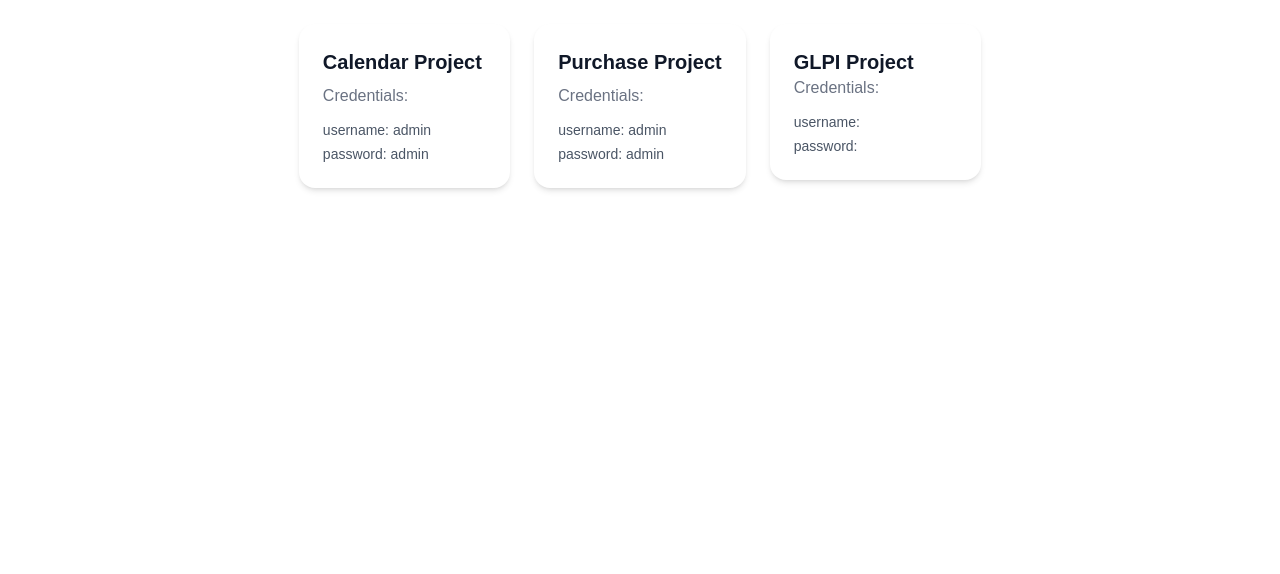
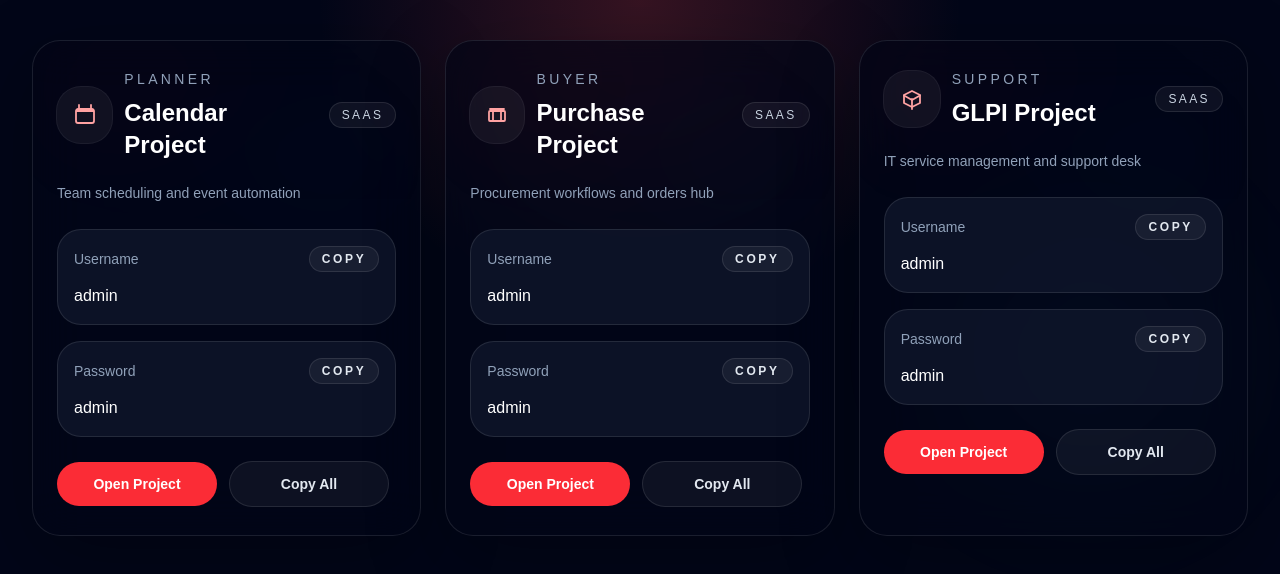
Before and after one commit to Ademskibi/Vps-next, a Next.js app: page / in a window 1280 px wide. Shown: the top 574 px of the page. Built offline with nearby package versions, Linux system fonts and the light colour scheme.

Commit message:
fix design

```diff
--- a/app/layout.tsx
+++ b/app/layout.tsx
@@ -1,22 +1,17 @@
 import type { Metadata } from "next";
-import { Geist, Geist_Mono } from "next/font/google";
+import { Geist } from "next/font/google";
 import "./globals.css";
-import Link from "next/dist/client/link";
 
 const geistSans = Geist({
   variable: "--font-geist-sans",
   subsets: ["latin"],
 });
 
-const geistMono = Geist_Mono({
-  variable: "--font-geist-mono",
-  subsets: ["latin"],
-});
+export const metadata: Metadata = {
+  title: "Admin Dashboard",
+  description: "Modern SaaS-style project dashboard",
+};
 
-export const metadata: Metadata = {
-  title: "Create Next App",
-  description: "Generated by create next app",
-};
 export default function RootLayout({
   children,
 }: Readonly<{
@@ -24,65 +19,8 @@
 }>) {
   return (
     <html lang="en">
-      <body className="min-h-full bg-gray-100 dark:bg-gray-950 flex items-center justify-center p-6">
-
-        <ul className="grid gap-6 sm:grid-cols-2 lg:grid-cols-3">
-
-          {/* Card 1 */}
-          <li>
-            <div className="bg-white dark:bg-gray-900 rounded-2xl p-6 shadow-md hover:shadow-xl transform hover:scale-105 transition-all duration-300 cursor-pointer">
-              <h3 className="text-xl font-semibold text-gray-900 dark:text-white mb-2">
-                Calendar Project
-              </h3>
-
-              <p className="text-gray-500 dark:text-gray-400 mb-3">
-                Credentials:
-              </p>
-
-              <ul className="text-sm text-gray-600 dark:text-gray-300 space-y-1">
-                <li>username: admin</li>
-                <li>password: admin</li>
-              </ul>
-            </div>
-          </li>
-
-          {/* Card 2 */}
-          <li>
-           <Link href="/calendar"> <div className="bg-white dark:bg-gray-900 rounded-2xl p-6 shadow-md hover:shadow-xl transform hover:scale-105 transition-all duration-300 cursor-pointer">
-              <h3 className="text-xl font-semibold text-gray-900 dark:text-white mb-2">
-                Purchase Project
-              </h3>
-
-              <p className="text-gray-500 dark:text-gray-400 mb-3">
-                Credentials:
-              </p>
-
-              <ul className="text-sm text-gray-600 dark:text-gray-300 space-y-1">
-                <li>username: admin</li>
-                <li>password: admin</li>
-              </ul>
-            </div>
-            </Link>
-          </li>
-
-          {/* Card 3 */}
-          <li>
-            <div className="bg-white dark:bg-gray-900 rounded-2xl p-6 shadow-md hover:shadow-xl transform hover:scale-105 transition-all duration-300 cursor-pointer">
-              <h3 className="text-xl font-semibold text-gray-900 dark:text-white">
-                GLPI Project
-              </h3>
-                 <p className="text-gray-500 dark:text-gray-400 mb-3">
-                Credentials:
-              </p>
-              <ul className="text-sm text-gray-600 dark:text-gray-300 space-y-1">
-                <li>username: </li>
-                <li>password: </li>
-              </ul>
-            </div>
-          </li>
-
-        </ul>
-
+      <body className={`${geistSans.variable} font-sans min-h-full bg-[#050505] text-slate-100 antialiased`}>
+        {children}
       </body>
     </html>
   );
--- a/app/page.tsx
+++ b/app/page.tsx
@@ -1,65 +1,163 @@
-import Image from "next/image";
+"use client";
+
+import Link from "next/link";
+import { useState } from "react";
+
+const projects = [
+  {
+    id: "calendar",
+    title: "Calendar Project",
+    subtitle: "Team scheduling and event automation",
+    link: "8080",
+    role: "Planner",
+    username: "admin",
+    password: "admin",
+    icon: (
+      <svg viewBox="0 0 24 24" fill="none" className="h-6 w-6" aria-hidden="true">
+        <path d="M6 2v4M18 2v4M4 8h16M5 20h14a2 2 0 0 0 2-2V8a2 2 0 0 0-2-2H5a2 2 0 0 0-2 2v10a2 2 0 0 0 2 2Z" stroke="currentColor" strokeWidth="1.8" strokeLinecap="round" strokeLinejoin="round" />
+      </svg>
+    ),
+  },
+  {
+    id: "purchase",
+    title: "Purchase Project",
+    subtitle: "Procurement workflows and orders hub",
+    link: "8070",
+    role: "Buyer",
+    username: "admin",
+    password: "admin",
+    icon: (
+      <svg viewBox="0 0 24 24" fill="none" className="h-6 w-6" aria-hidden="true">
+        <path d="M5 6h14M8 6v12M16 6v12" stroke="currentColor" strokeWidth="1.8" strokeLinecap="round" strokeLinejoin="round" />
+        <path d="M5 18h14a1 1 0 0 0 1-1V9a1 1 0 0 0-1-1H5a1 1 0 0 0-1 1v8a1 1 0 0 0 1 1Z" stroke="currentColor" strokeWidth="1.8" />
+      </svg>
+    ),
+  },
+  {
+    id: "glpi",
+    title: "GLPI Project",
+    subtitle: "IT service management and support desk",
+    link: ":8082",
+    role: "Support",
+    username: "admin",
+    password: "admin",
+    icon: (
+      <svg viewBox="0 0 24 24" fill="none" className="h-6 w-6" aria-hidden="true">
+        <path d="M12 4l8 4v8l-8 4-8-4V8l8-4Z" stroke="currentColor" strokeWidth="1.8" strokeLinecap="round" strokeLinejoin="round" />
+        <path d="M12 22V12" stroke="currentColor" strokeWidth="1.8" strokeLinecap="round" />
+        <path d="M20 8.5l-8 4.5-8-4.5" stroke="currentColor" strokeWidth="1.8" strokeLinecap="round" strokeLinejoin="round" />
+      </svg>
+    ),
+  },
+];
+
+type Project = (typeof projects)[number];
+
+function copyToClipboard(value: string, onSuccess: () => void) {
+  if (typeof window === "undefined" || !navigator.clipboard) return;
+  navigator.clipboard.writeText(value).then(onSuccess);
+}
+
+function ProjectCard({ project }: { project: Project }) {
+  const [copiedLabel, setCopiedLabel] = useState<string>("");
+
+  const handleCopy = (label: string, value: string) => {
+    copyToClipboard(value, () => {
+      setCopiedLabel(label);
+      window.setTimeout(() => setCopiedLabel(""), 1400);
+    });
+  };
+
+  return (
+    <article className="relative overflow-hidden rounded-[28px] border border-white/10 bg-slate-950/70 px-6 py-7 text-slate-100 shadow-[0_24px_80px_rgba(0,0,0,0.28)] backdrop-blur-xl transition duration-300 hover:-translate-y-1 hover:shadow-[0_32px_100px_rgba(239,68,68,0.22)]">
+      <div className="pointer-events-none absolute inset-x-6 top-0 h-40 rounded-[24px] bg-gradient-to-br from-red-500/10 via-transparent to-sky-500/5 blur-3xl opacity-80" />
+      <div className="relative z-10 flex items-center justify-between gap-4">
+        <div className="flex items-center gap-3">
+          <div className="grid h-14 w-14 place-items-center rounded-3xl bg-white/5 text-red-300 ring-1 ring-white/10">
+            {project.icon}
+          </div>
+          <div>
+            <p className="text-sm uppercase tracking-[0.24em] text-slate-400">{project.role}</p>
+            <h2 className="mt-2 text-2xl font-semibold text-white">{project.title}</h2>
+          </div>
+        </div>
+        <span className="rounded-full border border-white/10 bg-white/5 px-3 py-1 text-xs uppercase tracking-[0.2em] text-slate-300">
+          SaaS
+        </span>
+      </div>
+
+      <p className="relative z-10 mt-5 text-sm leading-6 text-slate-400">{project.subtitle}</p>
+
+      <div className="relative z-10 mt-6 space-y-4">
+        <div className="rounded-3xl border border-white/10 bg-slate-900/80 p-4">
+          <div className="flex items-center justify-between gap-3 text-sm text-slate-400">
+            <span>Username</span>
+            <button
+              type="button"
+              className="rounded-full border border-white/10 bg-white/5 px-3 py-1 text-xs font-semibold uppercase tracking-[0.22em] text-slate-200 transition hover:bg-white/10"
+              onClick={() => handleCopy("Username", project.username)}
+            >
+              Copy
+            </button>
+          </div>
+          <p className="mt-3 truncate text-base font-medium text-white">{project.username}</p>
+        </div>
+
+        <div className="rounded-3xl border border-white/10 bg-slate-900/80 p-4">
+          <div className="flex items-center justify-between gap-3 text-sm text-slate-400">
+            <span>Password</span>
+            <button
+              type="button"
+              className="rounded-full border border-white/10 bg-white/5 px-3 py-1 text-xs font-semibold uppercase tracking-[0.22em] text-slate-200 transition hover:bg-white/10"
+              onClick={() => handleCopy("Password", project.password)}
+            >
+              Copy
+            </button>
+          </div>
+          <p className="mt-3 truncate text-base font-medium text-white">{project.password}</p>
+        </div>
+      </div>
+
+      <div className="relative z-10 mt-6 flex flex-col gap-3 sm:flex-row sm:items-center">
+        <Link
+          href={project.link}
+          className="inline-flex min-w-[160px] items-center justify-center rounded-3xl bg-red-500 px-5 py-3 text-sm font-semibold text-white transition hover:bg-red-400"
+        >
+          Open Project
+        </Link>
+        <button
+          type="button"
+          onClick={() => handleCopy("Credentials", `${project.username}:${project.password}`)}
+          className="inline-flex min-w-[160px] items-center justify-center rounded-3xl border border-white/10 bg-white/5 px-5 py-3 text-sm font-semibold text-slate-200 transition hover:bg-white/10"
+        >
+          Copy All
+        </button>
+      </div>
+
+      {copiedLabel ? (
+        <div className="relative z-10 mt-4 rounded-2xl bg-emerald-500/10 px-4 py-3 text-sm text-emerald-200 ring-1 ring-emerald-500/20">
+          {copiedLabel} copied to clipboard
+        </div>
+      ) : null}
+    </article>
+  );
+}
 
 export default function Home() {
   return (
-    <div className="flex flex-col flex-1 items-center justify-center bg-zinc-50 font-sans dark:bg-black">
-      <main className="flex flex-1 w-full max-w-3xl flex-col items-center justify-between py-32 px-16 bg-white dark:bg-black sm:items-start">
-        <Image
-          className="dark:invert"
-          src="/next.svg"
-          alt="Next.js logo"
-          width={100}
-          height={20}
-          priority
-        />
-        <div className="flex flex-col items-center gap-6 text-center sm:items-start sm:text-left">
-          <h1 className="max-w-xs text-3xl font-semibold leading-10 tracking-tight text-black dark:text-zinc-50">
-            To get started, edit the page.tsx file.
-          </h1>
-          <p className="max-w-md text-lg leading-8 text-zinc-600 dark:text-zinc-400">
-            Looking for a starting point or more instructions? Head over to{" "}
-            <a
-              href="https://vercel.com/templates?framework=next.js&utm_source=create-next-app&utm_medium=appdir-template-tw&utm_campaign=create-next-app"
-              className="font-medium text-zinc-950 dark:text-zinc-50"
-            >
-              Templates
-            </a>{" "}
-            or the{" "}
-            <a
-              href="https://nextjs.org/learn?utm_source=create-next-app&utm_medium=appdir-template-tw&utm_campaign=create-next-app"
-              className="font-medium text-zinc-950 dark:text-zinc-50"
-            >
-              Learning
-            </a>{" "}
-            center.
-          </p>
-        </div>
-        <div className="flex flex-col gap-4 text-base font-medium sm:flex-row">
-          <a
-            className="flex h-12 w-full items-center justify-center gap-2 rounded-full bg-foreground px-5 text-background transition-colors hover:bg-[#383838] dark:hover:bg-[#ccc] md:w-[158px]"
-            href="https://vercel.com/new?utm_source=create-next-app&utm_medium=appdir-template-tw&utm_campaign=create-next-app"
-            target="_blank"
-            rel="noopener noreferrer"
-          >
-            <Image
-              className="dark:invert"
-              src="/vercel.svg"
-              alt="Vercel logomark"
-              width={16}
-              height={16}
-            />
-            Deploy Now
-          </a>
-          <a
-            className="flex h-12 w-full items-center justify-center rounded-full border border-solid border-black/[.08] px-5 transition-colors hover:border-transparent hover:bg-black/[.04] dark:border-white/[.145] dark:hover:bg-[#1a1a1a] md:w-[158px]"
-            href="https://nextjs.org/docs?utm_source=create-next-app&utm_medium=appdir-template-tw&utm_campaign=create-next-app"
-            target="_blank"
-            rel="noopener noreferrer"
-          >
-            Documentation
-          </a>
-        </div>
-      </main>
+    <div className="relative min-h-screen overflow-hidden bg-slate-950 text-slate-100">
+      <div className="pointer-events-none absolute inset-x-0 top-0 h-80 bg-[radial-gradient(circle_at_top,_rgba(239,68,68,0.22),_transparent_45%)]" />
+      <div className="pointer-events-none absolute right-0 top-40 h-96 w-96 rounded-full bg-[radial-gradient(circle,_rgba(56,189,248,0.14),_transparent_60%)] blur-3xl" />
+
+      <div className="relative mx-auto max-w-7xl px-4 py-10 sm:px-6 lg:px-8">
+
+
+        <section className="grid gap-6 md:grid-cols-2 xl:grid-cols-3">
+          {projects.map((project) => (
+            <ProjectCard key={project.id} project={project} />
+          ))}
+        </section>
+      </div>
     </div>
   );
 }
```
